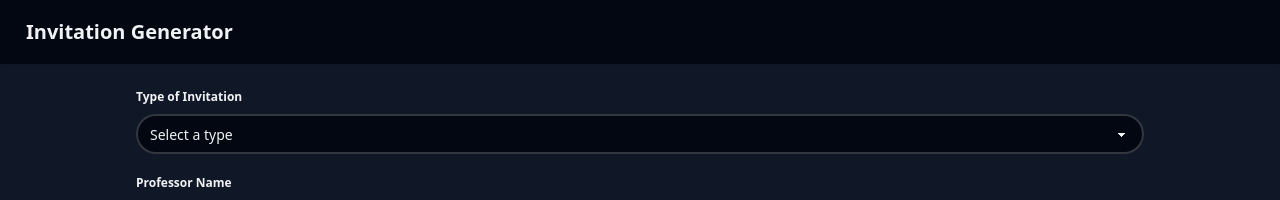
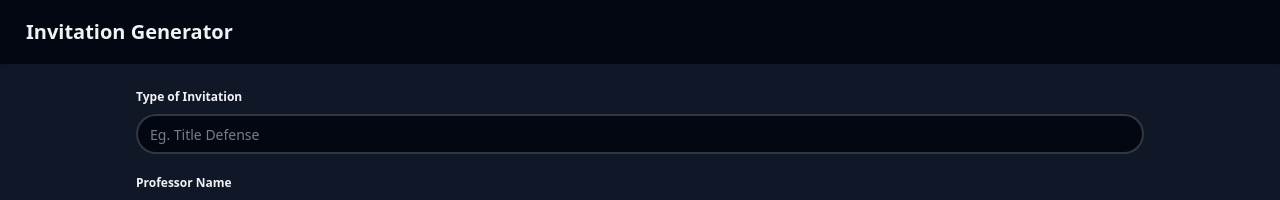
Before and after one commit to nainghtetlinn/invitation-generator, a React (Vite) app: page / in a window 1280 px wide. Shown: the top 200 px of the page. Built offline with nearby package versions, Linux system fonts and the light colour scheme.

Commit message:
feat: update invitation type input to text field with suggestions and rename "Defense" to "Defense Seminar"

```diff
--- a/src/App.tsx
+++ b/src/App.tsx
@@ -20,7 +20,7 @@ function App() {
   const form = useForm({
     resolver: zodResolver(invitationSchema),
     defaultValues: {
-      type: "select a type",
+      type: "",
       department: "select a department",
       year: "select a year",
       academic: "",
--- a/src/components/form-fields.tsx
+++ b/src/components/form-fields.tsx
@@ -10,25 +10,22 @@ export const FormFields = ({ form }: { form: UseFormReturn<Invitation> }) => {
       {/* Type of Invitation */}
       <fieldset className="fieldset">
         <legend className="fieldset-legend">Type of Invitation</legend>
-        <select
+        <input
+          type="text"
+          list="type-suggestions"
+          autoComplete="off"
+          className={`input w-full ${formState.errors.type && "input-error"}`}
+          placeholder="Eg. Title Defense"
           {...register("type")}
-          className={`select w-full ${formState.errors.type && "select-error"}`}
-        >
-          <option
-            disabled
-            value="select a type"
-          >
-            Select a type
-          </option>
-          {TYPES.map((d) => (
+        />
+        <datalist id="type-suggestions">
+          {TYPES.map((t) => (
             <option
-              key={d}
-              value={d}
-            >
-              {d}
-            </option>
+              key={t}
+              value={t}
+            />
           ))}
-        </select>
+        </datalist>
         {formState.errors.type && (
           <p className="text-error label">{formState.errors.type.message}</p>
         )}
@@ -82,6 +79,7 @@ export const FormFields = ({ form }: { form: UseFormReturn<Invitation> }) => {
           </p>
         )}
       </fieldset>
+
       {/* Year */}
       <fieldset className="fieldset">
         <legend className="fieldset-legend">Year</legend>
@@ -108,6 +106,7 @@ export const FormFields = ({ form }: { form: UseFormReturn<Invitation> }) => {
           <p className="text-error label">{formState.errors.year.message}</p>
         )}
       </fieldset>
+
       {/* Academic */}
       <fieldset className="fieldset">
         <legend className="fieldset-legend">Academic Year</legend>
@@ -144,6 +143,7 @@ export const FormFields = ({ form }: { form: UseFormReturn<Invitation> }) => {
           </p>
         )}
       </fieldset>
+
       {/* Date */}
       <fieldset className="fieldset">
         <legend className="fieldset-legend">Date</legend>
@@ -168,6 +168,7 @@ export const FormFields = ({ form }: { form: UseFormReturn<Invitation> }) => {
           <p className="text-error label">{formState.errors.time.message}</p>
         )}
       </fieldset>
+
       {/* Place */}
       <fieldset className="fieldset">
         <legend className="fieldset-legend">Place</legend>
--- a/src/lib/constants.ts
+++ b/src/lib/constants.ts
@@ -70,5 +70,5 @@ export const TYPES = [
   "1st Seminar",
   "2nd Seminar",
   "Pre Defense",
-  "Defense",
+  "Defense Seminar",
 ];
```
